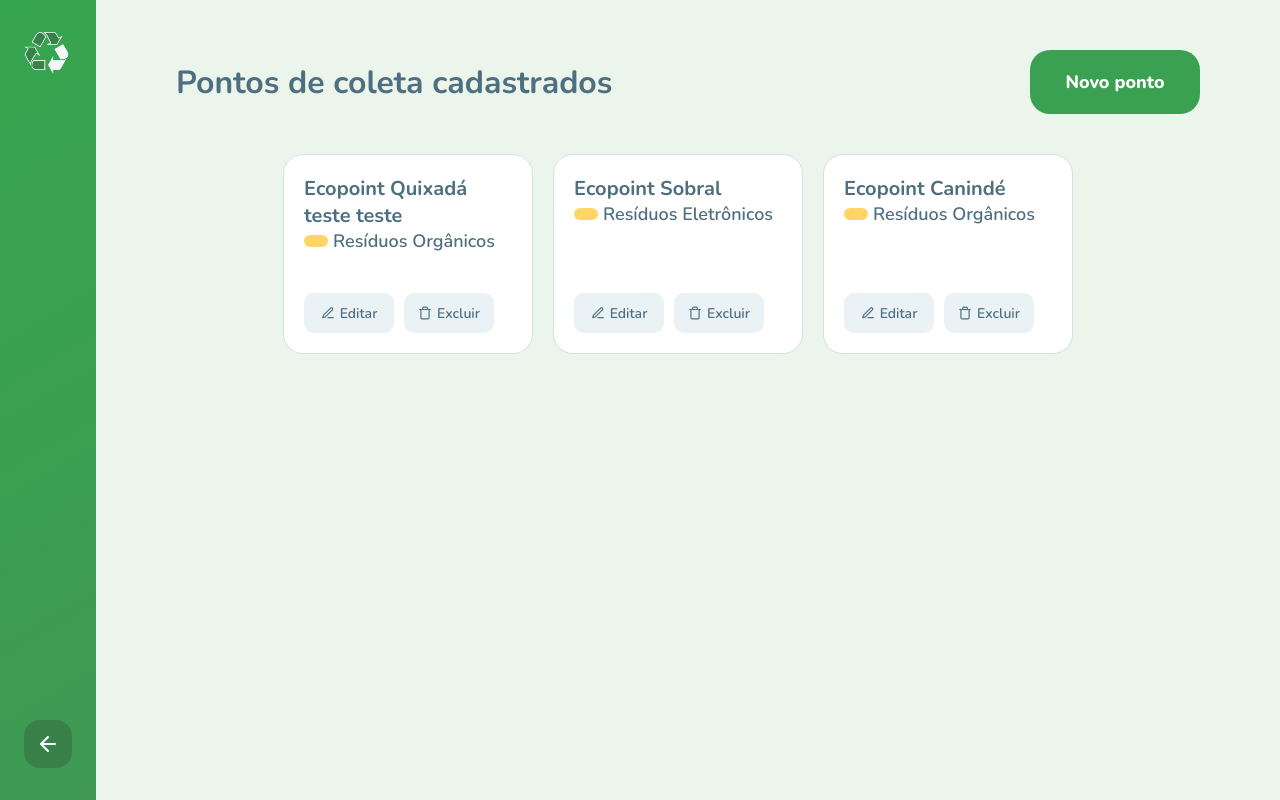
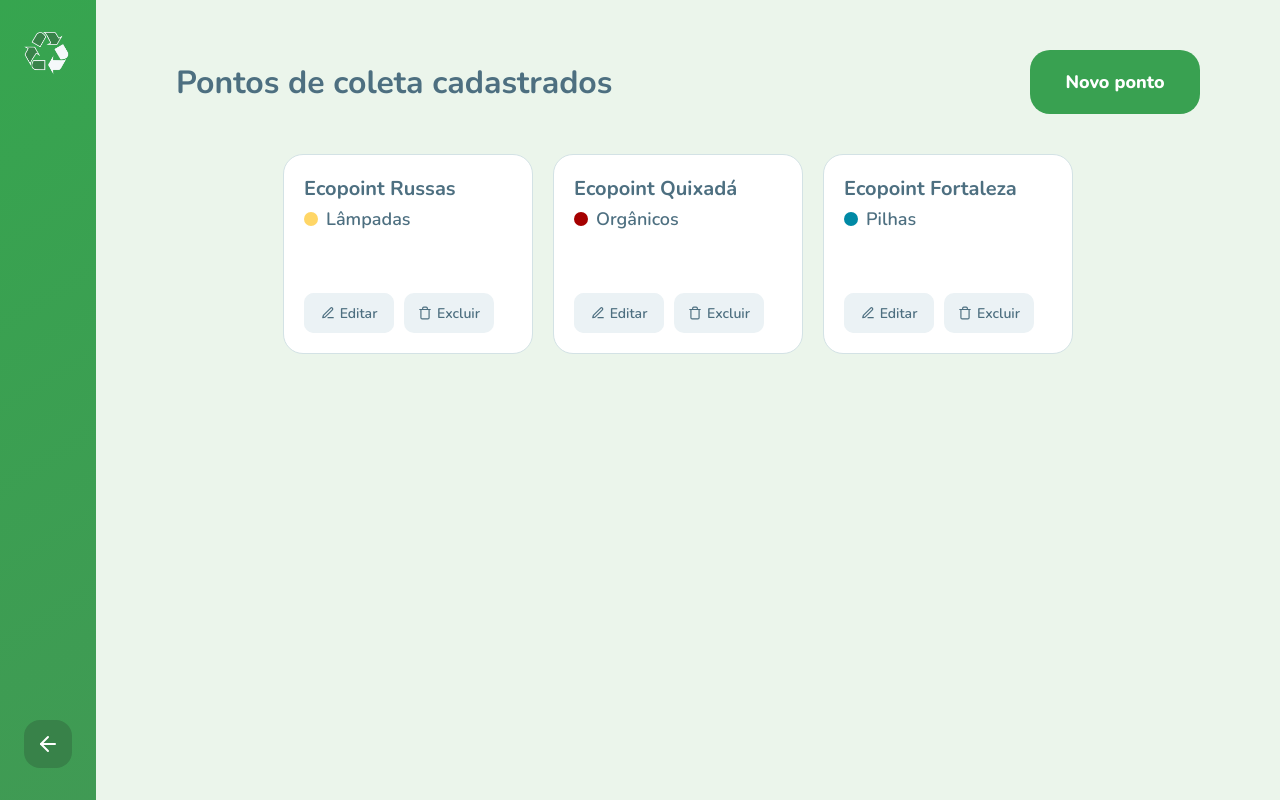
Before and after one commit to lucascc19/GetRecycle-v.1, a React (Create React App) app in the folder web/: page /points in a window 1280 px wide. Built offline with nearby package versions, Linux system fonts and the light colour scheme; data requests are answered from the project's data file.

Commit message:
versão 1.0 finalizada

```diff
--- a/web/db.json
+++ b/web/db.json
@@ -1,7 +1,20 @@
 {
   "points": [
     {
-      "name": "Ecopoint Quixadá teste teste",
+      "name": "Ecopoint Russas",
+      "email": "lucasroliveira19@outlook.com",
+      "contact": "(85) 9 99684503",
+      "address": "Vicente Carlos Santiago, 1661",
+      "state": "CE",
+      "city": "Fortaleza",
+      "category": {
+        "id": "1",
+        "name": "Lâmpadas"
+      },
+      "id": 6
+    },
+    {
+      "name": "Ecopoint Quixadá",
       "email": "lucasroliveira19@outlook.com",
       "contact": "(85) 9 99684503",
       "address": "Vicente Carlos Santiago, 1661",
@@ -9,35 +22,22 @@
       "city": "Fortaleza",
       "category": {
         "id": "5",
-        "name": "Resíduos Orgânicos"
+        "name": "Orgânicos"
       },
-      "id": 3
+      "id": 7
     },
     {
-      "name": "Ecopoint Sobral",
+      "name": "Ecopoint Fortaleza",
       "email": "lucasroliveira19@outlook.com",
       "contact": "(85) 9 99684503",
       "address": "Vicente Carlos Santiago, 1661",
       "state": "CE",
       "city": "Fortaleza",
       "category": {
-        "id": "4",
-        "name": "Resíduos Eletrônicos"
+        "id": "2",
+        "name": "Pilhas"
       },
-      "id": 4
-    },
-    {
-      "name": "Ecopoint Canindé",
-      "email": "lucasroliveira19@outlook.com",
-      "contact": "(85) 9 99684503",
-      "address": "Vicente Carlos Santiago, 1661",
-      "state": "CE",
-      "city": "Fortaleza",
-      "category": {
-        "id": "5",
-        "name": "Resíduos Orgânicos"
-      },
-      "id": 5
+      "id": 8
     }
   ],
   "categories": [
@@ -47,23 +47,23 @@
     },
     {
       "id": 2,
-      "name": "Pilhas e baterias"
+      "name": "Pilhas"
     },
     {
       "id": 3,
-      "name": "Papéis e papelão"
+      "name": "Papel"
     },
     {
       "id": 4,
-      "name": "Resíduos Eletrônicos"
+      "name": "Eletrônicos"
     },
     {
       "id": 5,
-      "name": "Resíduos Orgânicos"
+      "name": "Orgânicos"
     },
     {
       "id": 6,
-      "name": "Óleo de cozinha"
+      "name": "Óleo"
     }
   ]
 }
--- a/web/src/components/styles/Home.module.css
+++ b/web/src/components/styles/Home.module.css
@@ -3,6 +3,7 @@
   display: flex;
   justify-content: space-between;
   margin: 0 auto;
+  padding-top: 0px;
 }
 
 .background_image {
--- a/web/src/components/styles/Map.module.css
+++ b/web/src/components/styles/Map.module.css
@@ -9,9 +9,9 @@
 }
 
 .page_map aside {
-  width: 440px;
+  width: 400px;
   background: linear-gradient(329.54deg, #409A54 0%, #36A54F 100%);
-  padding: 80px;
+  padding: 70px;
 
   display: flex;
   flex-direction: column;
@@ -71,11 +71,17 @@
   background: #37DF5D;
 }
 
-@media (max-width: 500px){
-  .page_map button{
-    background-color: #FFD666;
-    margin-bottom: 25px;
-    margin-right: 60px;
+@media (max-width: 1000px) {
+  .page_map aside {
+    width: 350px;
+    padding: 40px 20px;
+
+  }
+}
+
+@media (max-width: 820px){
+  .page_map aside {
+    display: none;
   }
 }
 
--- a/web/src/components/styles/PointCard.module.css
+++ b/web/src/components/styles/PointCard.module.css
@@ -32,15 +32,16 @@
 .category_text {
   display: flex;
   align-items: center;
+  margin-top: 5px;
 }
 
 .category_text span{
   display: block;
-  margin-right: 5px;
-  width: 24px;
-  height: 12px;
+  margin-right: 8px;
+  width: 14px;
+  height: 14px;
   border-radius: 20px;
-  background-color: #FFD666;
+  background-color: #ccc;
 }
 
 .point_card_actions {
@@ -67,9 +68,7 @@
 }
 
 .point_card_actions button {
-
   margin-right: 10px;
-
 }
 
 .point_card_actions svg {
@@ -81,23 +80,23 @@
   background-color: #e2e2e2;
 }
 
-.category_text .lampada{
+.category_text .lâmpadas{
   background-color: #FFD666;
 }
 
-.category_text .oleo{
+.category_text .óleo{
   background-color: #8D734B;
 }
 
-.category_text .pilha{
+.category_text .pilhas{
   background-color: #0089A5;
 }
 
-.category_text .eletronicos{
+.category_text .eletrônicos{
   background-color: #9700a5;
 }
 
-.category_text .organicos{
+.category_text .orgânicos{
   background-color: #a50000;
 }
 
--- a/web/src/components/styles/Points.module.css
+++ b/web/src/components/styles/Points.module.css
@@ -54,3 +54,9 @@
 
   }
 }
+
+@media (max-width: 500px) {
+  .container_1 div h1 {
+    font-size: 28px;
+  }
+}
```
